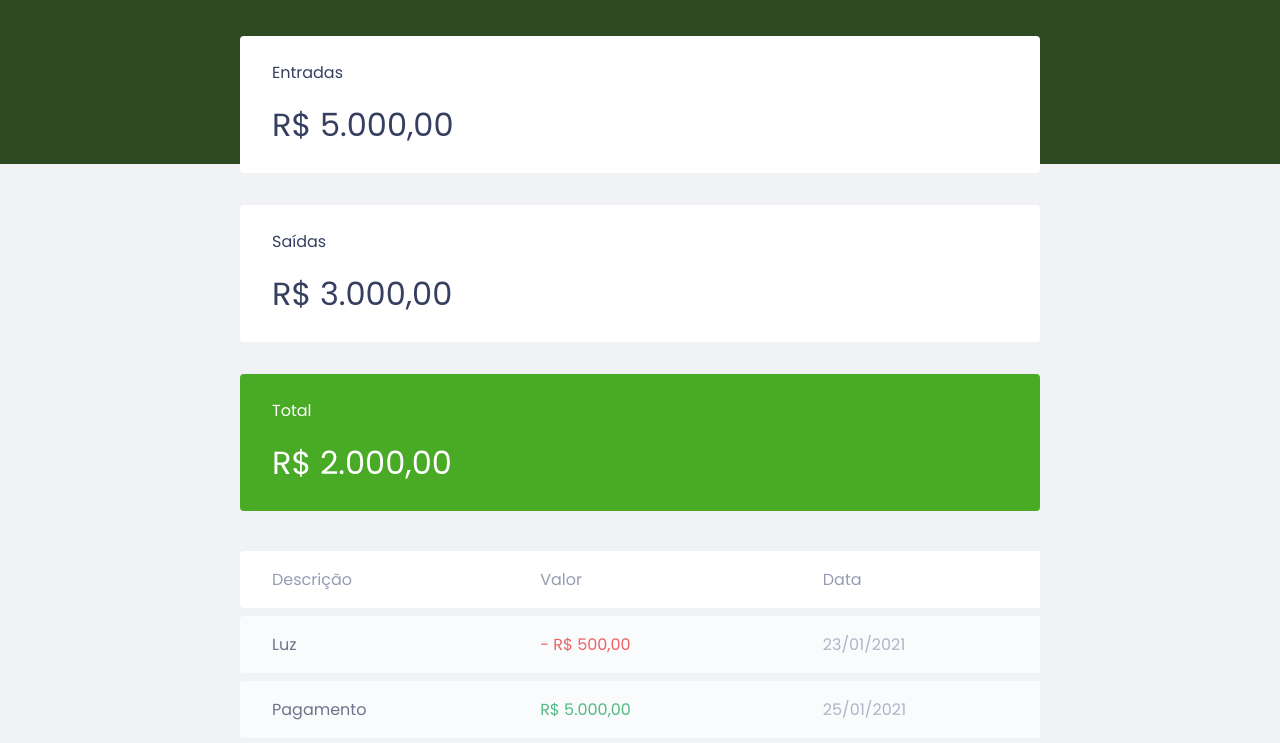
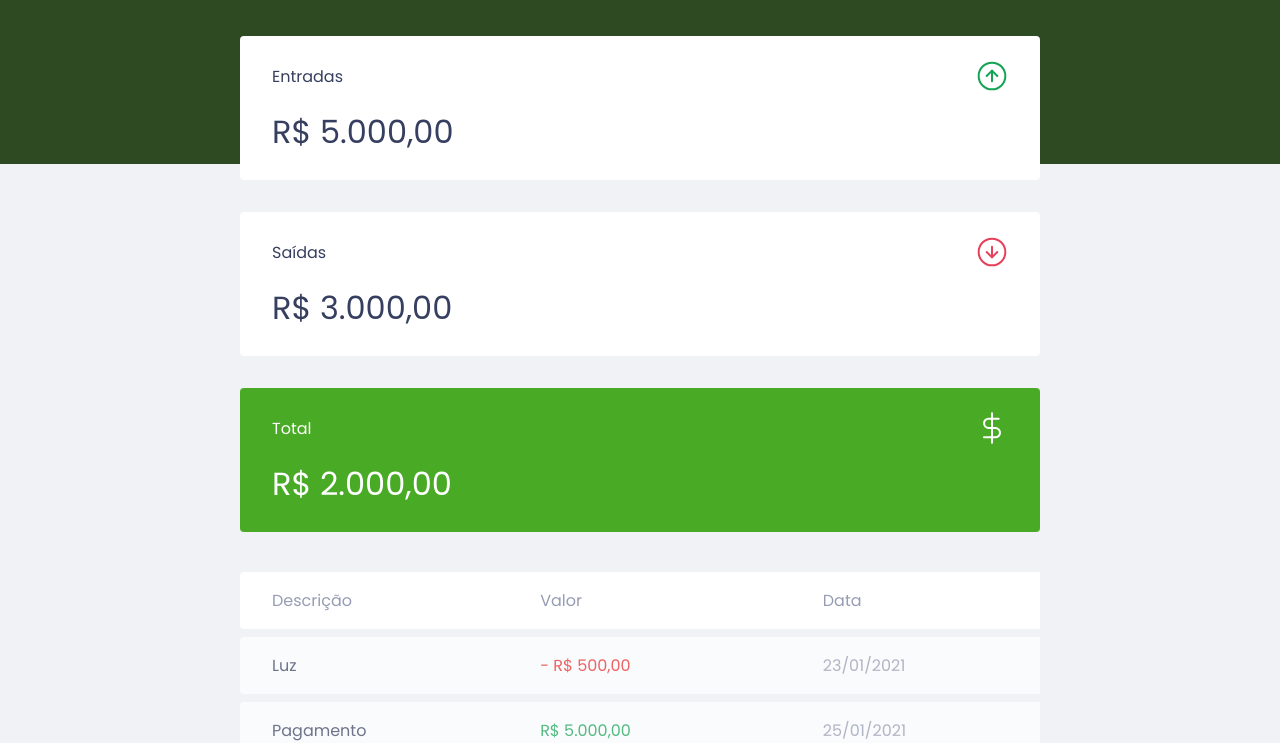
Before and after one commit to brhenriq/dev-finances, a plain HTML site: page index.html in a window 1280 px wide. Shown: the part 59-802 px from the top of the page. Drawn offline with Linux system fonts and the light colour scheme.

Commit message:
style: transaction icon

```diff
--- a/index.html
+++ b/index.html
@@ -23,17 +23,26 @@
       <h2 class="sr-only">Balanço</h2>
 
       <div class="card">
-        <h3>Entradas</h3>
+        <h3>
+          <span>Entradas</span>
+          <img src="./assets/income.svg" alt="Imagem de entradas">
+        </h3>
         <p>R$ 5.000,00</p>
       </div>
 
       <div class="card">
-        <h3>Saídas</h3>
+        <h3>
+          <span>Saídas</span>
+          <img src="./assets/expense.svg" alt="Imagem de entradas">
+        </h3>
         <p>R$ 3.000,00</p>
       </div>
 
       <div class="card total">
-        <h3>Total</h3>
+        <h3>
+          <span>Total</span>
+          <img src="./assets/total.svg" alt="Imagem de entradas">
+        </h3>
         <p>R$ 2.000,00</p>
       </div>
     </section>
--- a/styles.css
+++ b/styles.css
@@ -80,6 +80,9 @@ header {
 .card h3 {
   font-weight: normal;
   font-size: 1rem;
+  display: flex;
+  align-items: center;
+  justify-content: space-between;
 }
 
 .card p {
```
